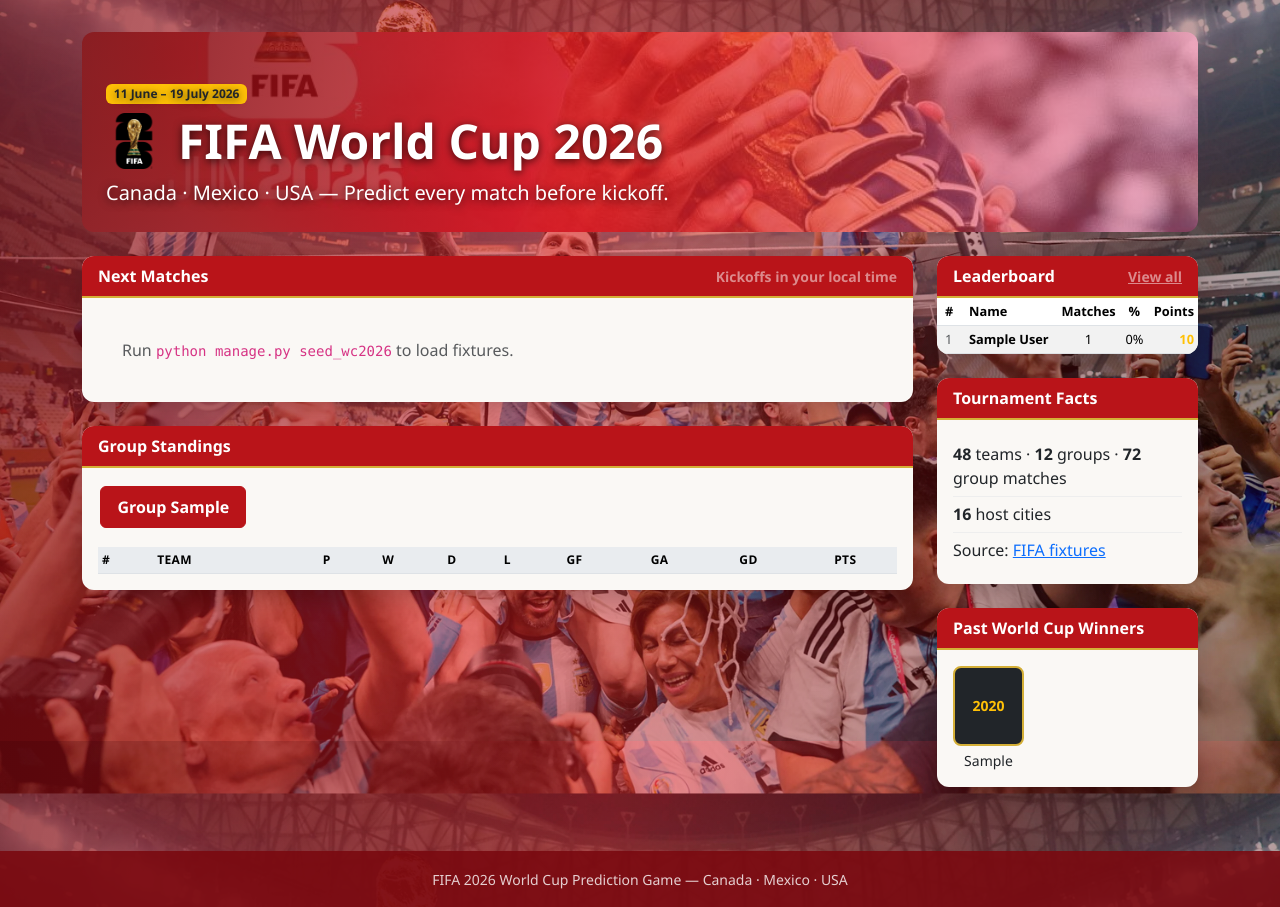
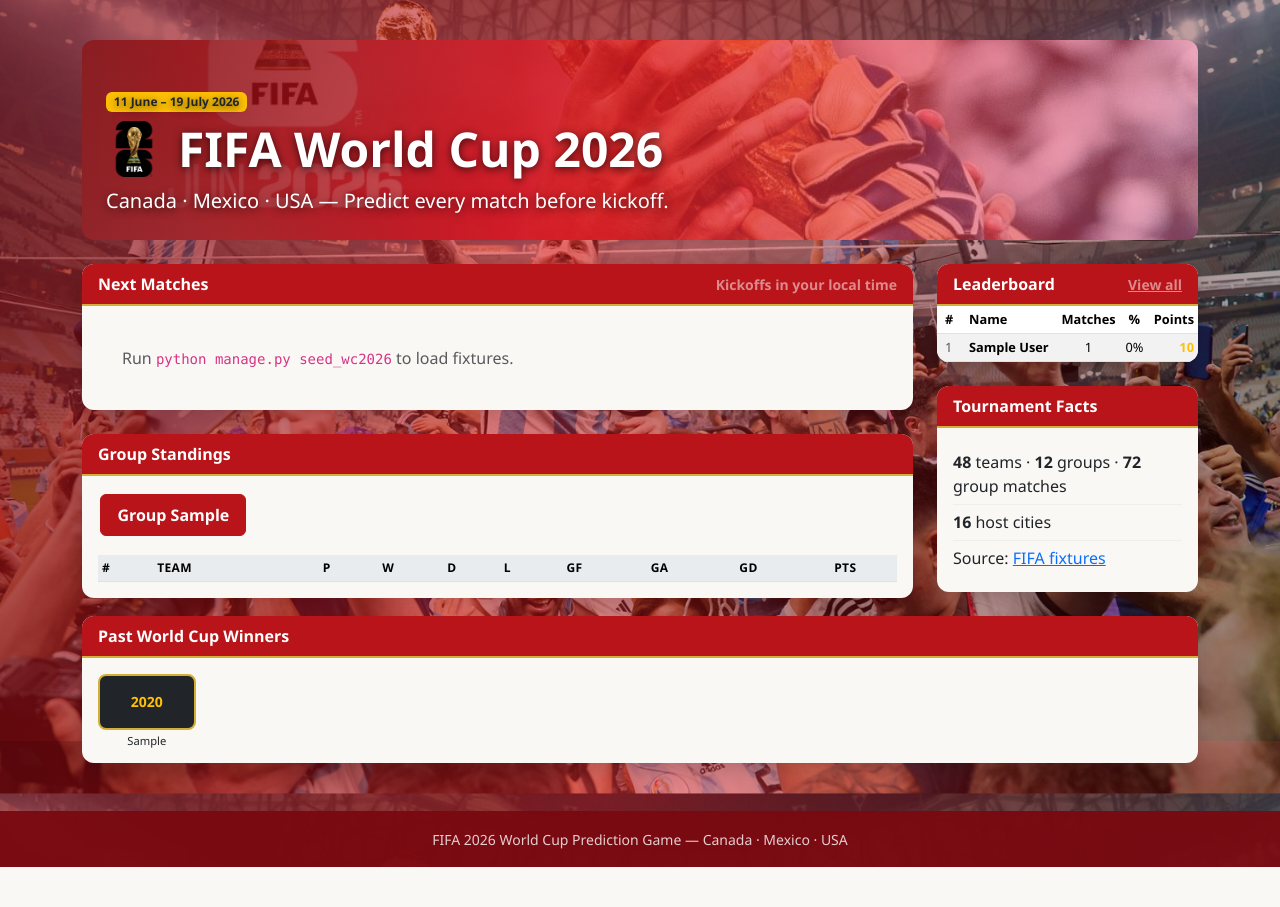
Before and after one commit to abhilash1985/PredictionGame, a Django app: page / in a window 1280 px wide. Shown: the part 59-966 px from the top of the page. After the commit the page ends 926 px from the top, so only its background shows below. Run offline with Django 5.2, Linux system fonts and the light colour scheme; a user stored in the database is signed in; tables that the repository leaves empty hold one stand-in row (values such as "Sample post"); data that the repository does not hold is empty; parts of the project's set-up code (start-up, migrations or seed data) failed here and were passed over.

Commit message:
Show full past World Cup winners without scrolling.
Move the winners gallery to a full-width grid and remove the sidebar
height cap so every winner is visible at once.

Co-authored-by: Cursor <cursoragent@cursor.com>

```diff
--- a/static/css/football.css
+++ b/static/css/football.css
@@ -190,24 +184,30 @@ body {
 
 .winner-thumb {
   width: 100%;
-  height: 80px;
+  height: 56px;
   border-radius: 8px;
   border: 2px solid var(--gold);
-  padding: 0.35rem;
-  gap: 0.2rem;
+  padding: 0.25rem;
+  gap: 0.15rem;
 }
 
 .winner-flag {
-  width: 40px;
-  height: 30px;
+  width: 32px;
+  height: 24px;
   object-fit: cover;
   border-radius: 2px;
   border: 1px solid rgba(255, 255, 255, 0.25);
 }
 
-.winners-gallery {
-  max-height: 420px;
-  overflow-y: auto;
+.winner-country {
+  font-size: 0.7rem;
+  line-height: 1.2;
+}
+
+.winners-gallery-grid {
+  display: grid;
+  grid-template-columns: repeat(auto-fill, minmax(5.5rem, 1fr));
+  gap: 0.5rem 0.75rem;
 }
 
 .leaderboard-top-table th,
@@ -256,6 +256,10 @@ body.page-auth .main-content {
   padding: 2.5rem 0 3rem;
 }
 
+body.page-app .main-content {
+  padding: 2.5rem 0 3rem;
+}
+
 .auth-page-shell {
   min-height: calc(100vh - 10rem);
   display: flex;
@@ -305,7 +328,8 @@ body.page-auth .main-content {
   margin: 0;
 }
 
-body.page-auth footer.site-footer {
+body.page-auth footer.site-footer,
+body.page-app footer.site-footer {
   background: rgba(122, 9, 16, 0.95);
 }
 
--- a/templates/tournaments/landing.html
+++ b/templates/tournaments/landing.html
@@ -69,20 +69,22 @@
         </ul>
       </div>
     </div>
+  </div>
+</div>
 
 <div class="card card-football">
   <div class="card-header">Past World Cup Winners</div>
   <div class="card-body winners-gallery">
-        <div class="row g-2">
+    <div class="winners-gallery-grid">
       {% for winner in winners %}
-            <div class="col-4 text-center">
+        <div class="winner-item text-center">
           <div class="winner-thumb bg-dark d-flex flex-column align-items-center justify-content-center">
             {% if winner.flag_url %}
               <img src="{{ winner.flag_url }}" alt="{{ winner.country }} flag" class="winner-flag" loading="lazy">
             {% endif %}
             <span class="text-warning fw-bold small">{{ winner.year }}</span>
           </div>
-              <small class="d-block mt-1">{{ winner.country }}</small>
+          <small class="d-block mt-1 winner-country">{{ winner.country }}</small>
         </div>
       {% empty %}
         <p class="text-muted small mb-0">Winner history loads with seed data.</p>
@@ -90,6 +92,4 @@
     </div>
   </div>
 </div>
-  </div>
-</div>
 {% endblock %}
```
Also changed, not shown: other parts of static/css/football.css (+23 -10 lines). Lines whose indentation alone changed are shown as unchanged.
